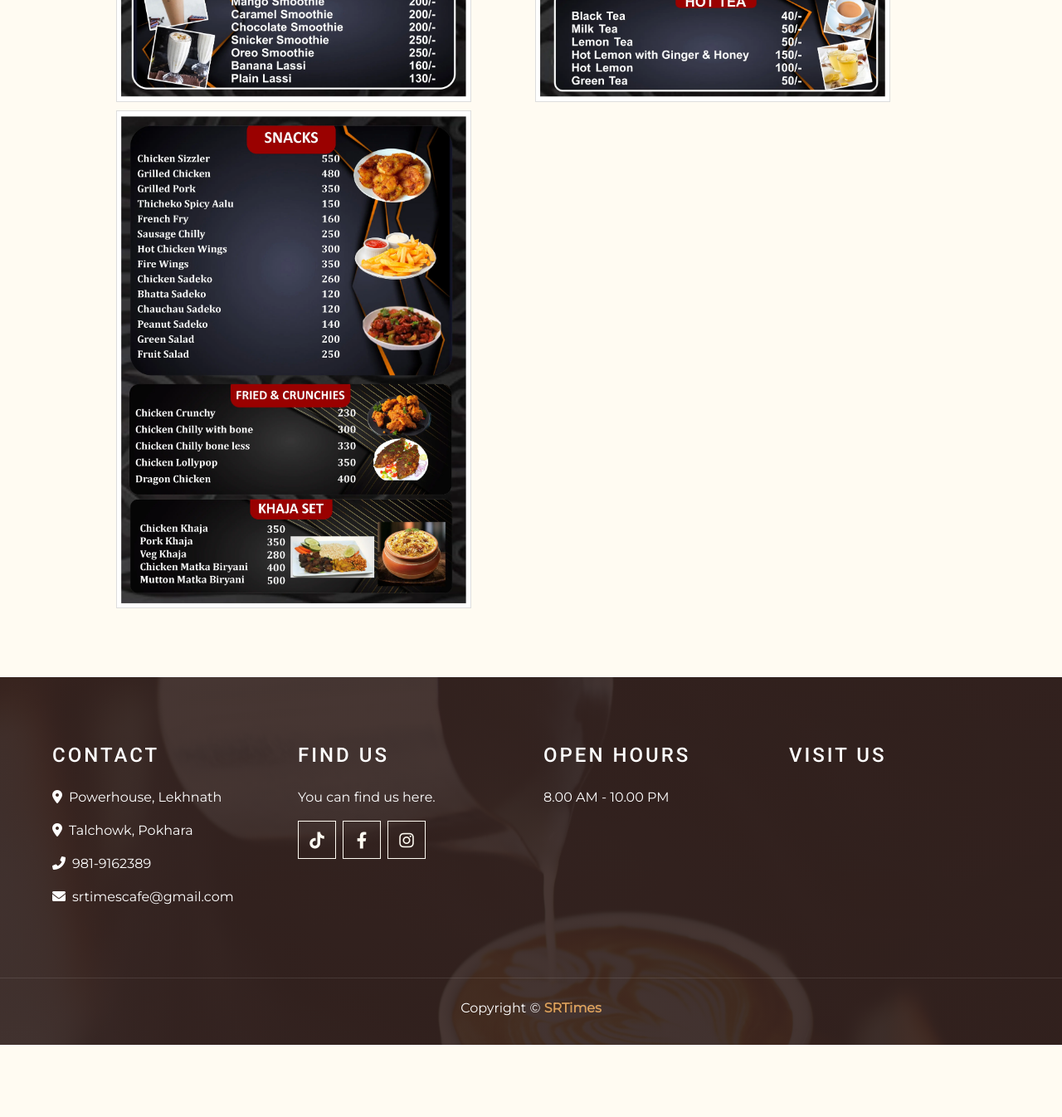
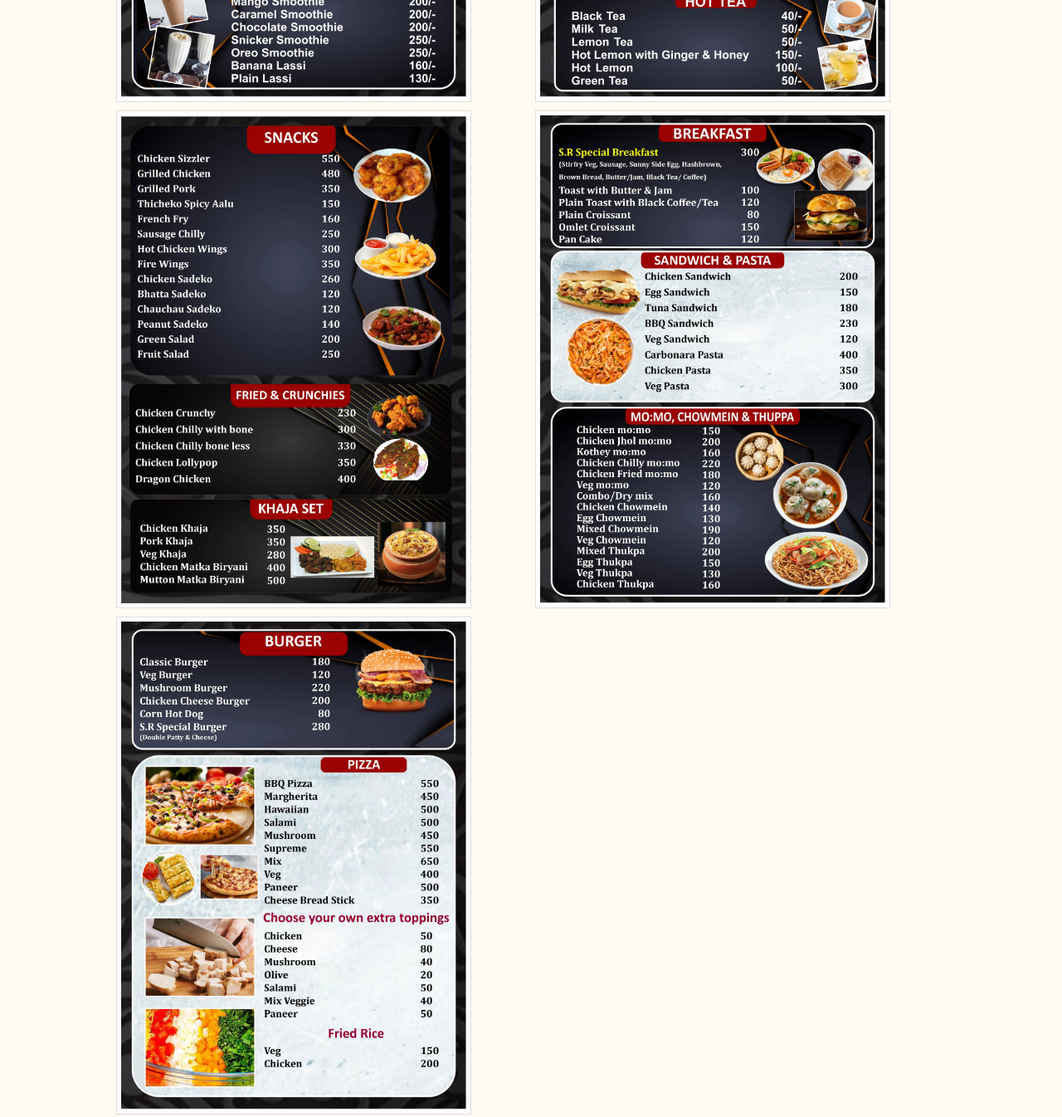
Before and after one commit to pro404na/srtimescafe, a plain HTML site: page menu.html in a window 1280 px wide. Shown: the part 1620-2966 px from the top of the page at 83% size. Before the commit the page ends 2879 px from the top, so only its background shows below. Drawn offline with nearby package versions, Linux system fonts and the light colour scheme; grey boxes are pictures that could not be loaded; a web font is replaced by a local one.

Commit message:
Update menu.html

```diff
--- a/menu.html
+++ b/menu.html
@@ -90,6 +90,8 @@
               <img src="/img/menu/item3.webp" />
               <img src="/img/menu/item4.webp" />
               <img src="/img/menu/item5.webp" />
+              <img src="/img/menu/item6.webp" />
+              <img src="/img/menu/item7.webp" />
             </div>
           </div>
         </div>
```
